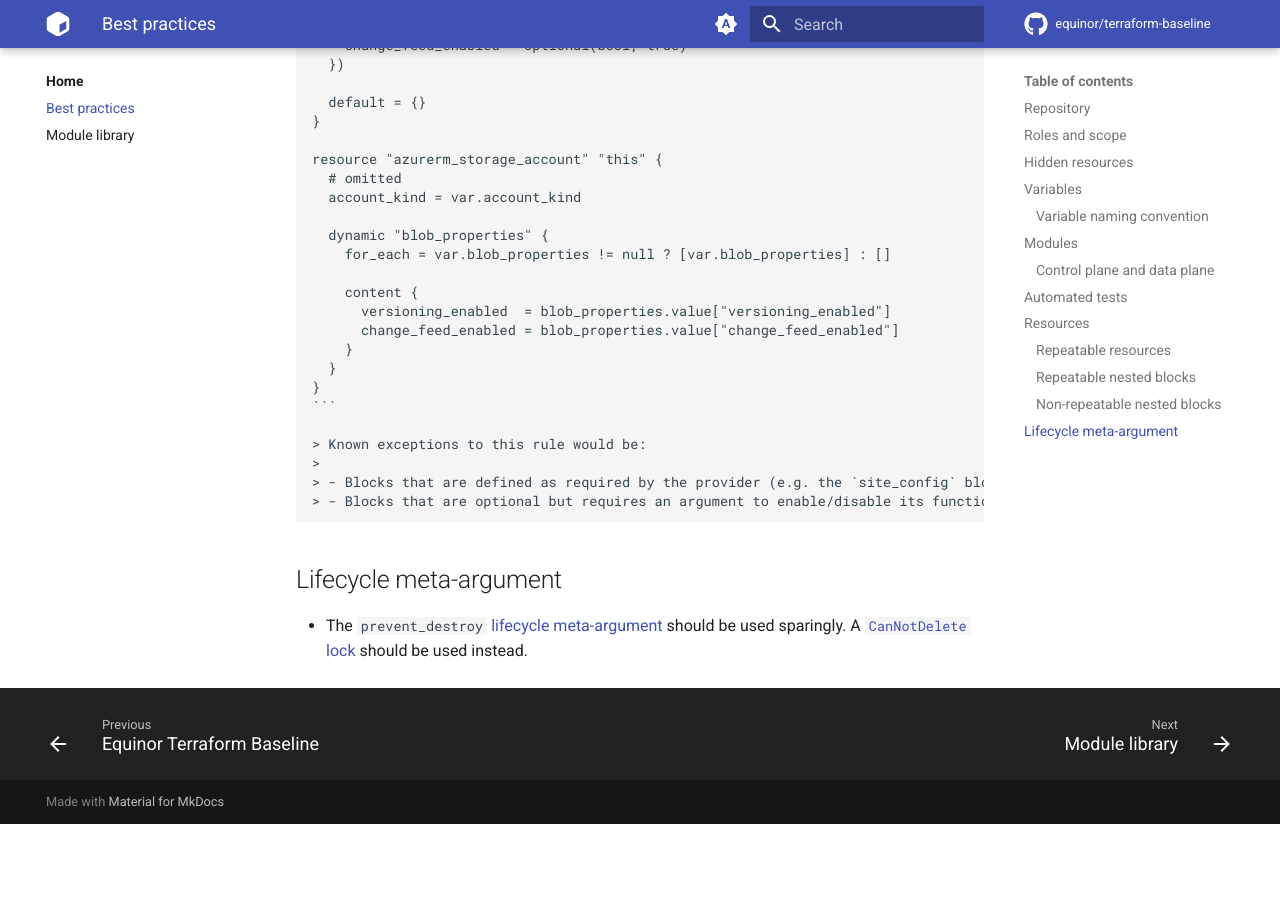
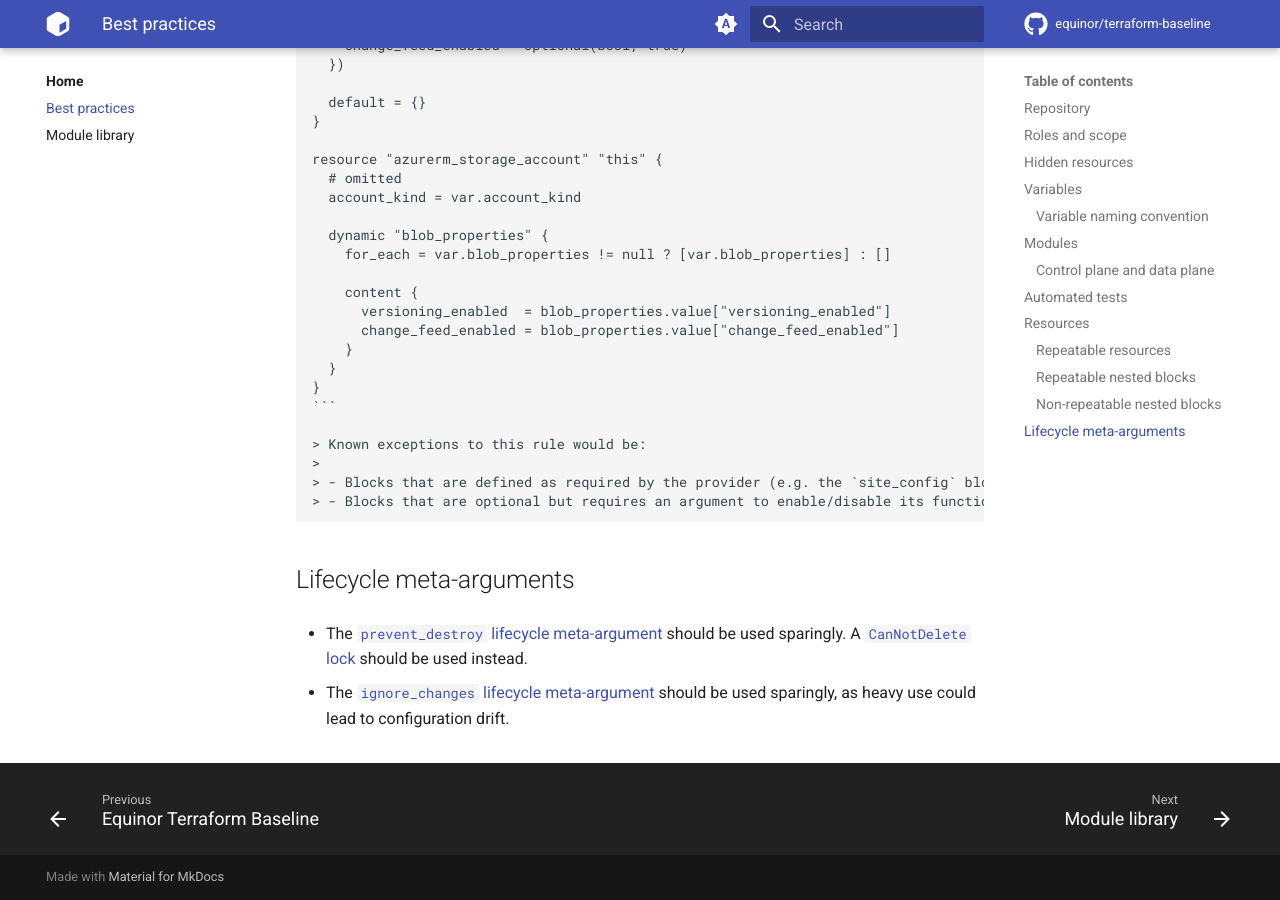
Before and after one commit to equinor/terraform-baseline, an MkDocs documentation site: the page built from docs/best-practices.md, in a window 1280 px wide and 900 px high, scrolled down 5758 px. Built offline with MkDocs 1.6.1 and Material for MkDocs 9.7.7, drawn with Linux system fonts in a browser that asks for light colours; comment, search, counter and statistics services are not loaded; before the commit the page ends 6582 px from its top, so only the background shows below that.

Commit message:
docs: ignore changes sparingly

```diff
--- a/docs/best-practices.md
+++ b/docs/best-practices.md
@@ -240,6 +240,8 @@ Variables and outputs should follow a common naming convention `<resource>_<bloc
     > - Blocks that are defined as required by the provider (e.g. the `site_config` block for the `azurerm_linux_web_app` resource).
     > - Blocks that are optional but requires an argument to enable/disable its functionality (e.g. the `auth_settings` block for the `azurerm_linux_web_app` resource which requires an argument `enabled`).
 
-## Lifecycle meta-argument
+## Lifecycle meta-arguments
 
-- The `prevent_destroy` [lifecycle meta-argument](https://developer.hashicorp.com/terraform/language/meta-arguments/lifecycle) should be used sparingly. A [`CanNotDelete` lock](https://learn.microsoft.com/en-us/azure/azure-resource-manager/management/lock-resources) should be used instead.
+- The [`prevent_destroy` lifecycle meta-argument](https://developer.hashicorp.com/terraform/language/meta-arguments/lifecycle#prevent_destroy) should be used sparingly. A [`CanNotDelete` lock](https://learn.microsoft.com/en-us/azure/azure-resource-manager/management/lock-resources) should be used instead.
+
+- The [`ignore_changes` lifecycle meta-argument](https://developer.hashicorp.com/terraform/language/meta-arguments/lifecycle#ignore_changes) should be used sparingly, as heavy use could lead to configuration drift.
```
